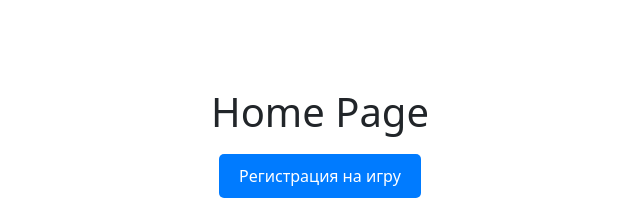
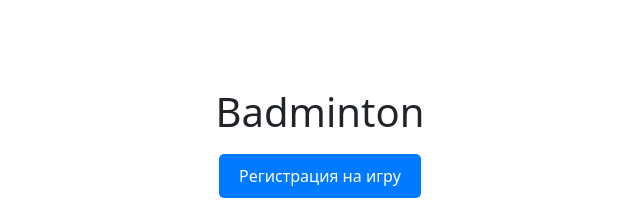
Before and after one commit to mkudmi/badmapp, a React (Create React App) app in the folder frontend/: page / in a window 1280 px wide. Shown: the part 220-420 px from the top of the page, without its empty margins (320-960 px from the left). Built offline with nearby package versions, Linux system fonts and the light colour scheme.

Commit message:
some changes

```diff
--- a/frontend/src/pages/HomePage/Home.js
+++ b/frontend/src/pages/HomePage/Home.js
@@ -6,7 +6,7 @@ function Home() {
 
     return (
         <div className="home-container">
-            <h1>Home Page</h1>
+            <h1>Badminton</h1>
             <div className="button-container">
                 <Link to="/games/reg" className="registration-button">Регистрация на игру</Link>
                 <Link to="/owner/login" className="login-button">Вход для владельцев</Link>
```
Also changed, not shown: 1 other file (tests, documents, lock files or other folders).
